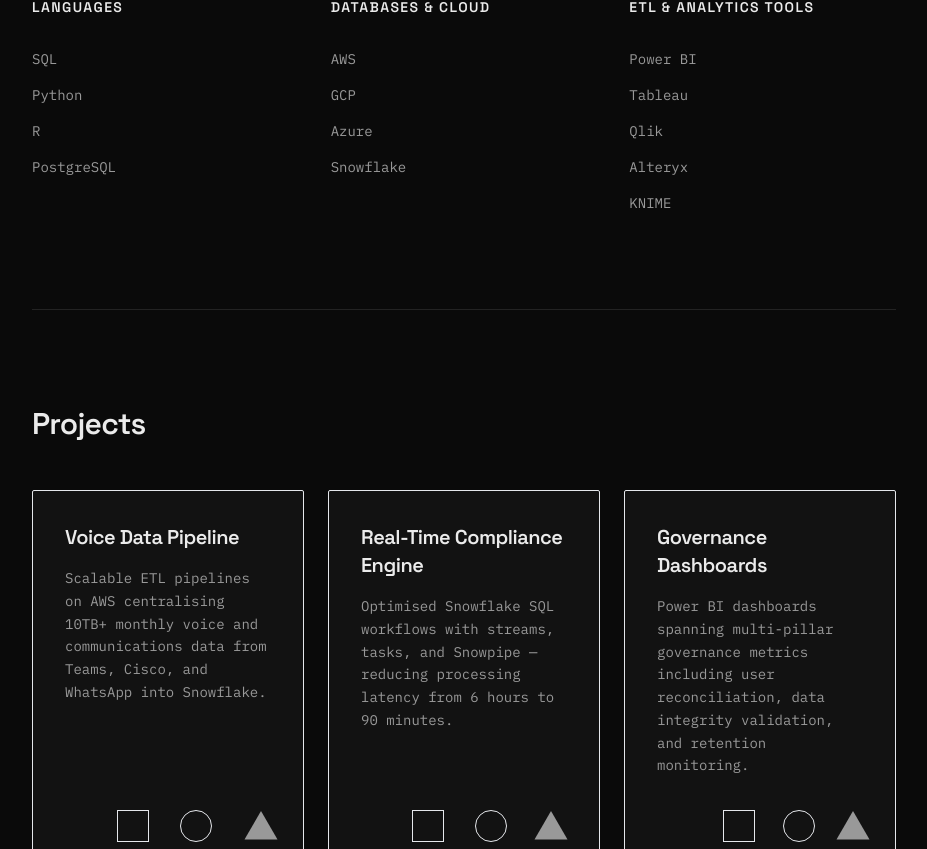
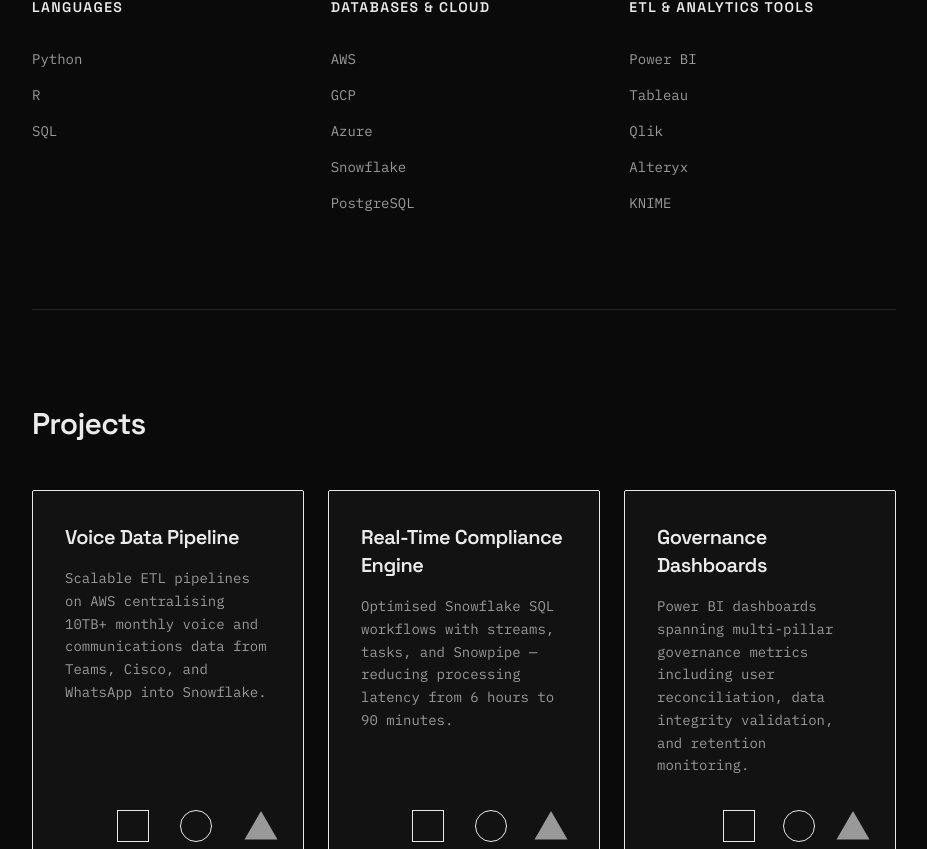
Before and after one commit to anchan26/data-portfolio, a React (Vite) app: page / in a window 1280 px wide. Shown: the part 1000-1849 px from the top of the page, without its empty margins (288-1215 px from the left). Built offline with nearby package versions, Linux system fonts and the light colour scheme.

Commit message:
Move PostgreSQL to Databases and finalize skills categories

```diff
--- a/src/components/portfolio/SkillsSection.tsx
+++ b/src/components/portfolio/SkillsSection.tsx
@@ -3,11 +3,11 @@
 const skillCategories = [
   {
     title: 'LANGUAGES',
-    skills: ['SQL', 'Python', 'R', 'PostgreSQL']
+    skills: ['Python', 'R', 'SQL']
   },
   {
     title: 'DATABASES & CLOUD',
-    skills: ['AWS', 'GCP', 'Azure', 'Snowflake']
+    skills: ['AWS', 'GCP', 'Azure', 'Snowflake', 'PostgreSQL']
   },
   {
     title: 'ETL & ANALYTICS TOOLS',
```
